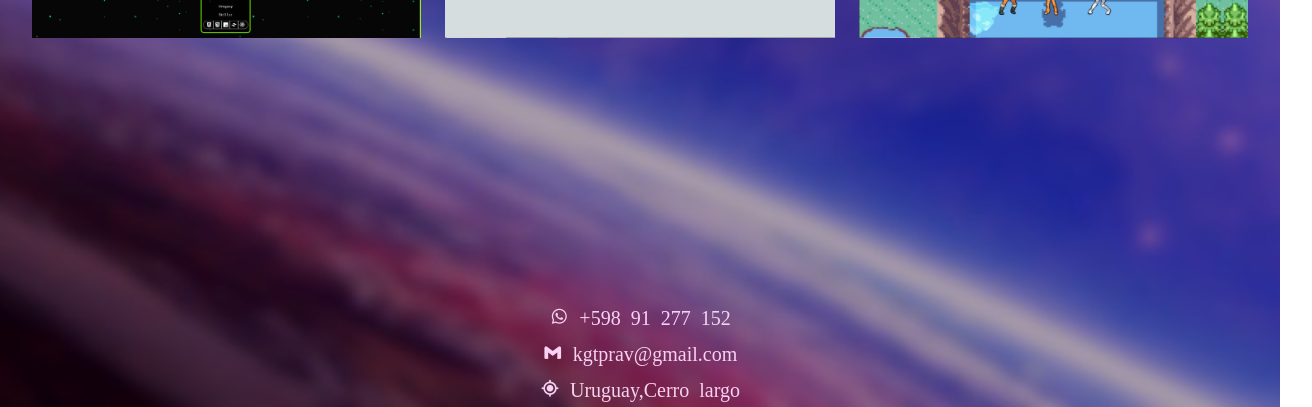
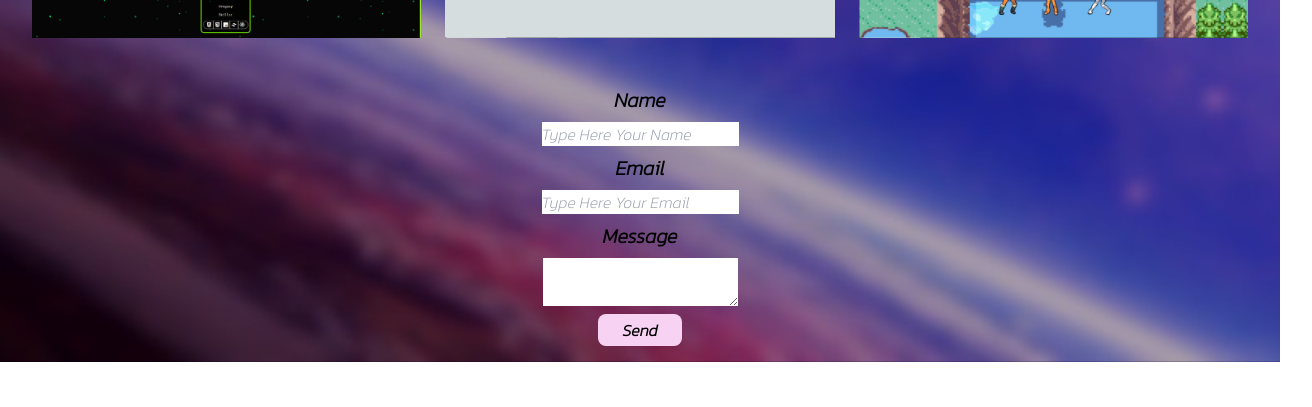
Before and after one commit to MartinPorciuncula/briefcase, a React (Vite) app: page / in a window 1280 px wide. Shown: the part 1441-1848 px from the top of the page, 1312 px wide, since content can reach past the window. After the commit the page ends 1803 px from the top, so only its background shows below. Built offline with nearby package versions, Linux system fonts and the light colour scheme.

Commit message:
Styiling component Contact

```diff
--- a/package.json
+++ b/package.json
@@ -10,6 +10,7 @@
     "preview": "vite preview"
   },
   "dependencies": {
+    "@emailjs/browser": "^3.11.0",
     "react": "^18.2.0",
     "react-dom": "^18.2.0"
   },
--- a/src/App.jsx
+++ b/src/App.jsx
@@ -7,7 +7,7 @@ import Projects from "./components/Projects";
 import Skills from "./components/Skills";
 
 function App() {
-  return <main className="min-h-screen bg-[url(/images/bg-briefcase.jpg)] font-Kanit bg-cover bg-center w-screen">
+  return <main className="min-h-screen bg-[url(/images/bg-briefcase.jpg)] font-Kanit bg-cover bg-center w-screen overflow-hidden">
   <Navbar />
   <Home />
   <AboutMe />
--- a/src/components/Contact.jsx
+++ b/src/components/Contact.jsx
@@ -1,14 +1,30 @@
 import React from 'react'
+import emailjs from '@emailjs/browser';
 
 const Contact = () => {
+  const sendEmail = (e) => {
+    e.preventDefault();
+
+    emailjs.sendForm('service_c8net73', 'template_pxwnwn7', e.target, 'l-j4W5wSPyT9EVKFI')
+      .then((result) => {
+          console.log(result.text);
+          e.target.reset()
+      }, (error) => {
+          console.log(error.text);
+      });
+  };
   return (
-    <article id='Contact' className='p-2 text-try mt-56'>
-        <section className='flex flex-col gap-2 justify-center items-center'>
-        <i className='bx bxl-whatsapp text-xl'> +598 91 277 152</i>
-        <i class='bx bxl-gmail text-xl' > kgtprav@gmail.com</i>
-        <i class='bx bx-current-location text-xl' > Uruguay,Cerro largo</i>
-        </section>
-    </article>
+   <section className=''>
+     <form className='flex flex-col justify-center items-center gap-2 p-4' onSubmit={sendEmail}>
+      <label className='font-bold text-xl'>Name</label>
+      <input placeholder='Type Here Your Name' type="text" name="user_name" />
+      <label className='font-bold text-xl'>Email</label>
+      <input  placeholder='Type Here Your Email' type="email" name="user_email" />
+      <label  className='font-bold text-xl'>Message</label>
+      <textarea name="message" />
+      <input className='bg-try py-1 rounded-lg cursor-pointer px-6 hover:scale-125 transition-all hover:animate-pulse font-semibold' type="submit" value="Send" />
+    </form>
+   </section>
   )
 }
 
--- a/src/components/Navbar.jsx
+++ b/src/components/Navbar.jsx
@@ -2,7 +2,7 @@ import React from 'react'
 
 const Navbar = () => {
   return (
-    <article className='flex text-primary3 font-bold p-2'>
+    <article className='flex text-primary3 font-bold p-2 max-w-[1024px] mx-auto'>
        <section className='flex gap-2 w-full justify-between p-2'>
         <a href='#Home' className='hover:scale-110 cursor-pointer'>Home</a>
         <a href='#AboutMe' className='hover:scale-110 cursor-pointer'>About me</a>
--- a/src/components/Projects.jsx
+++ b/src/components/Projects.jsx
@@ -10,23 +10,23 @@ const Projects = () => {
         links! Have fun!
       </span>
       <div className="flex flex-col gap-6 min-[400px]:grid min-[400px]:grid-cols-3 min-[400px]:mt-20 min-[400px]:p-4">
-      <a className="hover:scale-125 cursor-pointer hover:translate-y-10" href="https://e-commerce-martin-porciuncula.netlify.app" target="_blank">
+      <a className="hover:scale-125 cursor-pointer hover:translate-y-10 hover:transition-all" href="https://e-commerce-martin-porciuncula.netlify.app" target="_blank">
   <img src="./images/Project1.PNG" alt="E-commerce"/>
 </a>
-      <a className="hover:scale-125 cursor-pointer hover:translate-y-10" href="https://first-react-deliverable.netlify.app" target="_blank">
-  <img src="./images/Project2.PNG" alt="E-commerce"/>
+      <a className="hover:scale-125 cursor-pointer hover:translate-y-10 hover:transition-all" href="https://first-react-deliverable.netlify.app" target="_blank">
+  <img src="./images/Project2.PNG" alt="GalakInfo"/>
 </a>
-      <a className="hover:scale-125 cursor-pointer hover:translate-y-10" href="  https://second-deliverable-react.netlify.app" target="_blank">
-  <img src="./images/Project3.PNG" alt="E-commerce"/>
+      <a className="hover:scale-125 cursor-pointer hover:translate-y-10 hover:transition-all" href="  https://second-deliverable-react.netlify.app" target="_blank">
+  <img src="./images/Project3.PNG" alt="WheatherInfo"/>
 </a>
-      <a className="hover:scale-125 cursor-pointer hover:translate-y-10" href="https://third-deliverable-visualicer.netlify.app" target="_blank">
-  <img src="./images/Project4.PNG" alt="E-commerce"/>
+      <a className="hover:scale-125 cursor-pointer hover:translate-y-10 hover:transition-all" href="https://third-deliverable-visualicer.netlify.app" target="_blank">
+  <img src="./images/Project4.PNG" alt="RickandMorty"/>
 </a>
-      <a className="hover:scale-125 cursor-pointer hover:translate-y-10" href="    https://fourth-react-deliverable.netlify.app" target="_blank">
-  <img src="./images/Project5.PNG" alt="E-commerce"/>
+      <a className="hover:scale-125 cursor-pointer hover:translate-y-10 hover:transition-all" href="    https://fourth-react-deliverable.netlify.app" target="_blank">
+  <img src="./images/Project5.PNG" alt="UsersCrud"/>
 </a>
-      <a className="hover:scale-125 cursor-pointer hover:translate-y-10" href=" https://delightful-crostata-e05e9c.netlify.app" target="_blank">
-  <img src="./images/Project6.PNG" alt="E-commerce"/>
+      <a className="hover:scale-125 cursor-pointer hover:translate-y-10 hover:transition-all" href=" https://delightful-crostata-e05e9c.netlify.app" target="_blank">
+  <img src="./images/Project6.PNG" alt="Pokedex"/>
 </a>
       </div>
     </section>
```
Also changed, not shown: 1 other file (tests, documents, lock files or other folders).
